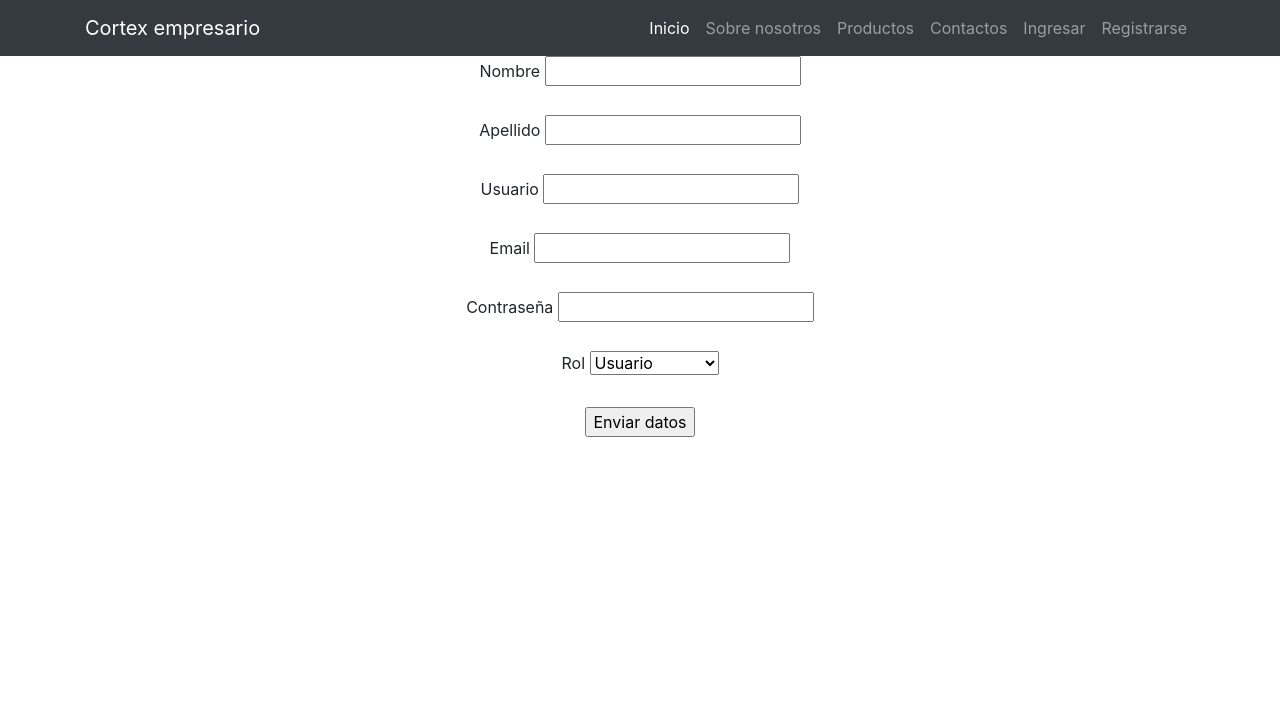
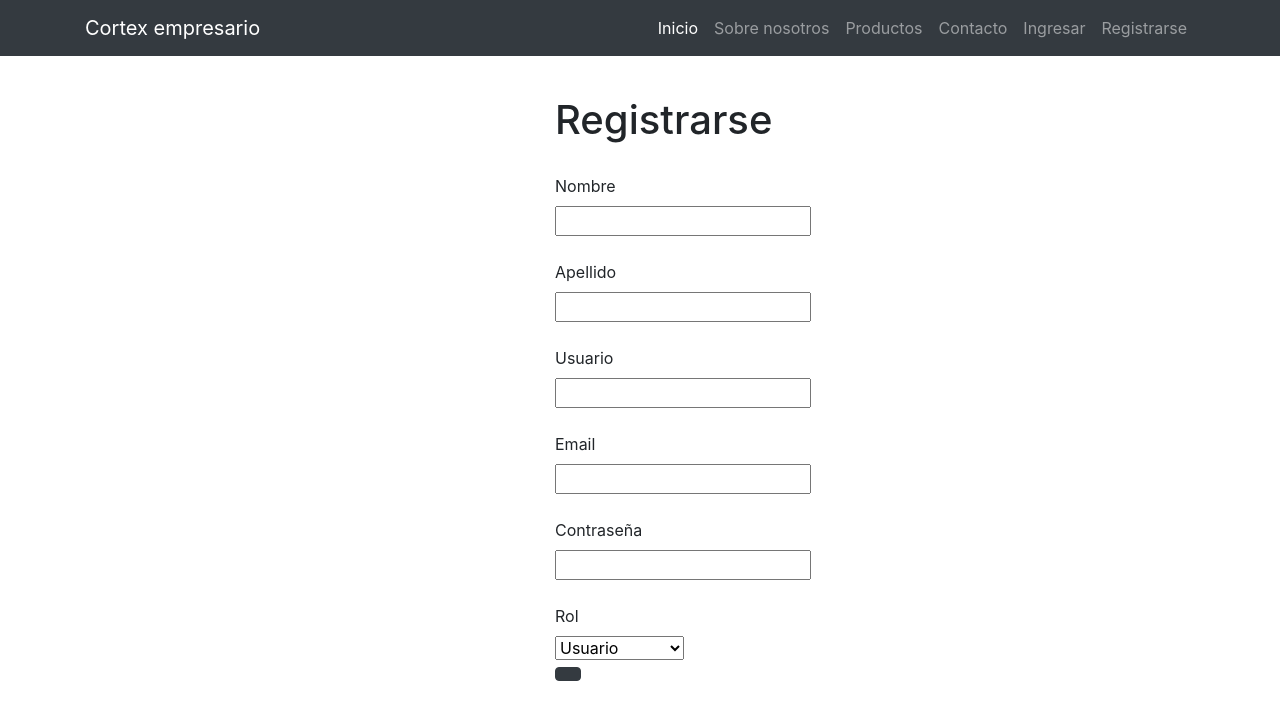
Before and after one commit to SantiagoVegaQueue/GlobalLabIII, a PHP site: page /crear_cuenta.php in a window 1280 px wide. Shown: the top 720 px of the page. Run offline with PHP 8.4, Linux system fonts and the light colour scheme.

Commit message:
Front-end

```diff
--- a/crear_cuenta.php
+++ b/crear_cuenta.php
@@ -5,8 +5,11 @@
     <title>Crear cuenta</title>
 
     <link rel="stylesheet" href="https://stackpath.bootstrapcdn.com/bootstrap/4.5.0/css/bootstrap.min.css" integrity="sha384-9aIt2nRpC12Uk9gS9baDl411NQApFmC26EwAOH8WgZl5MYYxFfc+NcPb1dKGj7Sk" crossorigin="anonymous">
+    <link rel="stylesheet" type="text/css" href="style.css">
 </head>
+
 <body>
+    <div style="margin-top: 6rem; max-width: 40rem;">
     <nav class="navbar navbar-expand-lg navbar-dark bg-dark fixed-top">
         <div class="container">
             <a class="navbar-brand" href="#">Cortex empresario</a>
@@ -21,13 +24,13 @@
                     </a>
                     </li>
                     <li class="nav-item">
-                <a class="nav-link" href="#">Sobre nosotros</a>
+                        <a class="nav-link" href="sobreNosotros.php">Sobre nosotros</a>
                     </li>
                     <li class="nav-item">
-                <a class="nav-link" href="#">Productos</a>
+                        <a class="nav-link" href="productos.php">Productos</a>
                     </li>
                     <li class="nav-item">
-                <a class="nav-link" href="#">Contactos</a>
+                        <a class="nav-link" href="#">Contacto</a>
                     </li>
                     <li class="nav-item">
                         <a class="nav-link" href="login.php">Ingresar</a>
@@ -39,26 +42,29 @@
             </div>
         </div>
     </nav>
-	<center>
-    	<h1>REGISTRO DE USUARIOS</h1>
-        <form action="register.php" method="POST">
+    </div>
+
+	<div class="container mx-auto" style="width: 200px;">
+    	<h1>Registrarse</h1>
+        <form action="register.php" method="POST" style="margin-top: 30px; max-width: 40px;">
             <label for="">Nombre</label>
-            <input type="text" name="nombre"><br>
+            <input type="text" name="nombre" required><br>
             <br><label for="">Apellido</label>
-            <input type="text" name="apellido"><br>
+            <input type="text" name="apellido" required><br>
             <br><label for="">Usuario</label>
-            <input type="text" id="nombre_usuario" name="username"><br>
+            <input type="text" id="nombre_usuario" name="username" required><br>
             <br><label for="">Email</label>
-            <input type="email" name="email"><br>
+            <input type="email" name="email" required><br>
             <br><label for="">Contraseña</label>
-            <input type="password" id="password" name="password"><br>
+            <input type="password" id="password" name="password" required><br>
             <br><label for="">Rol</label>
             <select name="rol" id="rol">
             <option value="usuario">Usuario</option>
             <option value="admin">Administrador</option>
             </select><br>
-            <br><input type="submit" value="Enviar datos">
+            <button type="button" class="btn btn-dark" value="Enviar datos"></button>
         </form>
-    </center>
+    </div>
+
 </body>
 </html>
--- a/index.php
+++ b/index.php
@@ -13,7 +13,7 @@
 </head>
 
 <body>
-
+	<div style="margin-top: 6rem; max-width: 40rem;">
 	<nav class="navbar navbar-expand-lg navbar-dark bg-dark fixed-top">
 	<div class="container">
 		<a class="navbar-brand" href="#">Cortex empresario</a>
@@ -34,7 +34,7 @@
 			<a class="nav-link" href="productos.php">Productos</a>
 			</li>
 			<li class="nav-item">
-			<a class="nav-link" href="#">Contactos</a>
+			<a class="nav-link" href="#">Contacto</a>
 			</li>
 			<li class="nav-item">
 			<a class="nav-link" href="login.php">Ingresar</a>
@@ -46,6 +46,7 @@
 		</div>
 	</div>
 	</nav>
+	</div>
 
 	<div class="container">
 		<br><h1 id="header1">Bienvenido a nuestra pagina!</h1>
--- a/style.css
+++ b/style.css
@@ -1,6 +1,10 @@
-#login{
-    border-top : 50;
-    text-align : center;
+
+.container{
+
+}
+
+#navbar{
+
 }
 
 #header1{
```
Also changed, not shown: login.php (+21 -11 lines), productos.php (+7 -1 lines), register.php (+1 -7 lines). Lines whose indentation alone changed are shown as unchanged.
